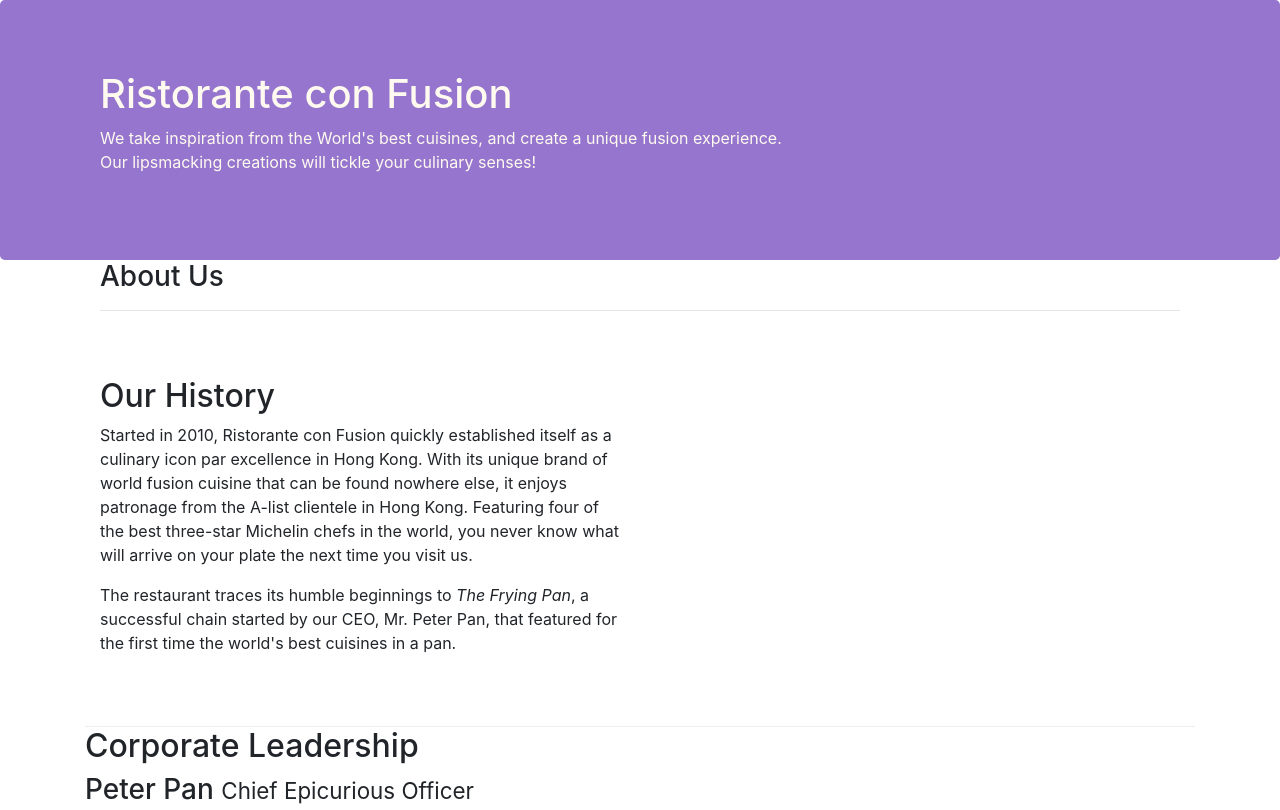
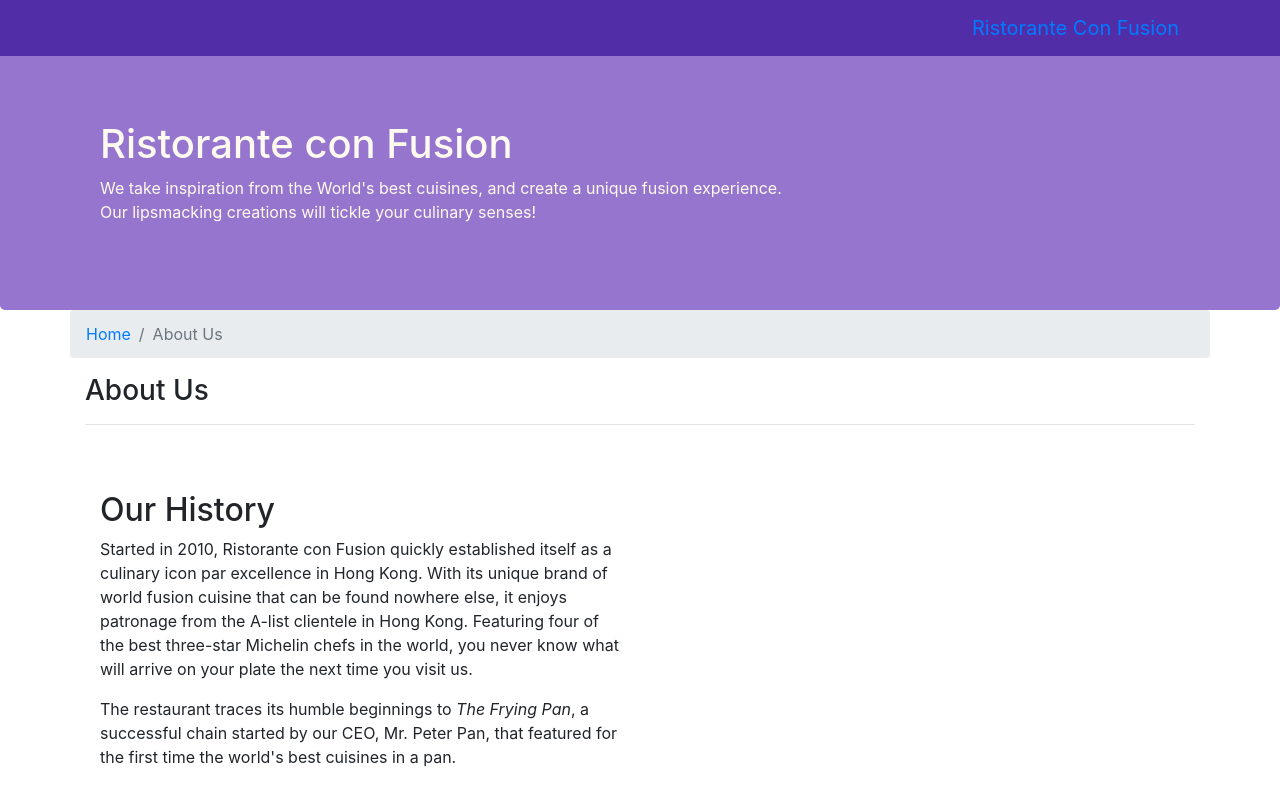
Before and after one commit to jsahagunmaf/coursera-bootstrap4, a website: page aboutus.html in a window 1280 px wide. Shown: the top 810 px of the page. Drawn offline with nearby package versions, Linux system fonts and the light colour scheme.

Commit message:
Navbar and Breadcrumbs

```diff
--- a/aboutus.html
+++ b/aboutus.html
@@ -15,6 +15,23 @@
 
 <body>
 
+    <nav class="navbar navbar-inverse navbar-toggleable-sm fixed-top">
+        <div class="container">
+            <button class="navbar-toggler" type="button" data-toggle="collapse" data-target="#Navbar">
+                <span class="navbar-toggler-icon"></span>
+            </button>
+            <a class="navbar-brand" href="./index.html">Ristorante Con Fusion</a>
+            <div class="collapse navbar-collapse" id="Navbar">
+                <ul class="navbar-nav">
+                    <li class="nav-item"><a class="nav-link" href="./index.html">Home</a></li>
+                    <li class="nav-item active"><a class="nav-link" href="./aboutus.html">About</a></li>
+                    <li class="nav-item"><a class="nav-link" href="#">Menu</a></li>
+                    <li class="nav-item"><a class="nav-link" href="#">Contact</a></li>
+                </ul>
+            </div>
+        </div>
+    </nav>
+
     <header class="jumbotron">
         <div class="container">
             <div class="row row-header">
@@ -29,8 +46,12 @@
     </header>
 
     <div class="container">
-        <div class="row-fluid">
-            <div class="col">
+        <div class="row">
+            <ol class="col-12 breadcrumb">
+                <li class="breadcrumb-item"><a href="./index.html">Home</a></li>
+                <li class="breadcrumb-item active">About Us</li>
+            </ol>
+            <div class="col-12">
                <h3>About Us</h3>
                <hr>
             </div>
@@ -48,7 +69,7 @@
         </div>
 
         <div class="row">
-            <div class="col">
+            <div class="col-12">
                 <h2>Corporate Leadership</h2>
                 <h3>Peter Pan <small>Chief Epicurious Officer</small></h3>
                 <p class="hidden-xs-down">Our CEO, Peter, credits his hardworking East Asian immigrant parents who undertook the arduous journey to the shores of America with the intention of giving their children the best future. His mother's wizardy in the kitchen whipping up the tastiest dishes with whatever is available inexpensively at the supermarket, was his first inspiration to create the fusion cuisines for which <em>The Frying Pan</em> became well known. He brings his zeal for fusion cuisines to this restaurant, pioneering cross-cultural culinary connections.</p>
@@ -69,8 +90,8 @@
                 <div class="col-5 offset-1 col-sm-2">
                     <h5>Links</h5>
                     <ul class="list-unstyled">
-                        <li><a href="index.html">Home</a></li>
-                        <li><a href="aboutus.html">About</a></li>
+                        <li><a href="./index.html">Home</a></li>
+                        <li><a href="./aboutus.html">About</a></li>
                         <li><a href="#">Menu</a></li>
                         <li><a href="#">Contact</a></li>
                     </ul>
--- a/css/styles.css
+++ b/css/styles.css
@@ -28,3 +28,12 @@
     margin: 0px;
     color: #0f0f0f;
 }
+
+body{
+    padding: 50px 0px 0px 0px;
+    z-index: 0;
+}
+
+.navbar-inverse{
+    background-color: #512da8;
+}
```
Also changed, not shown: index.html (+19 -2 lines).
